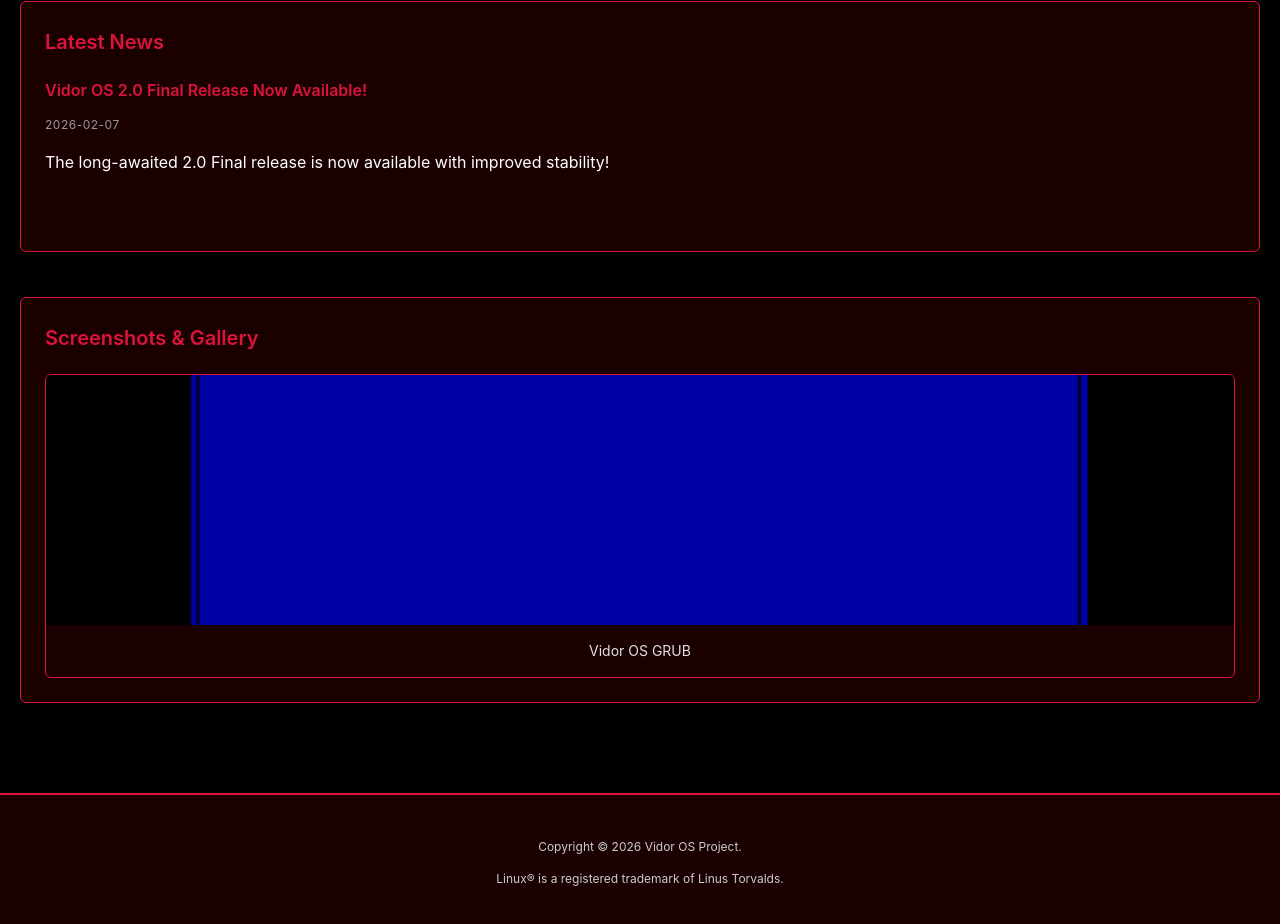
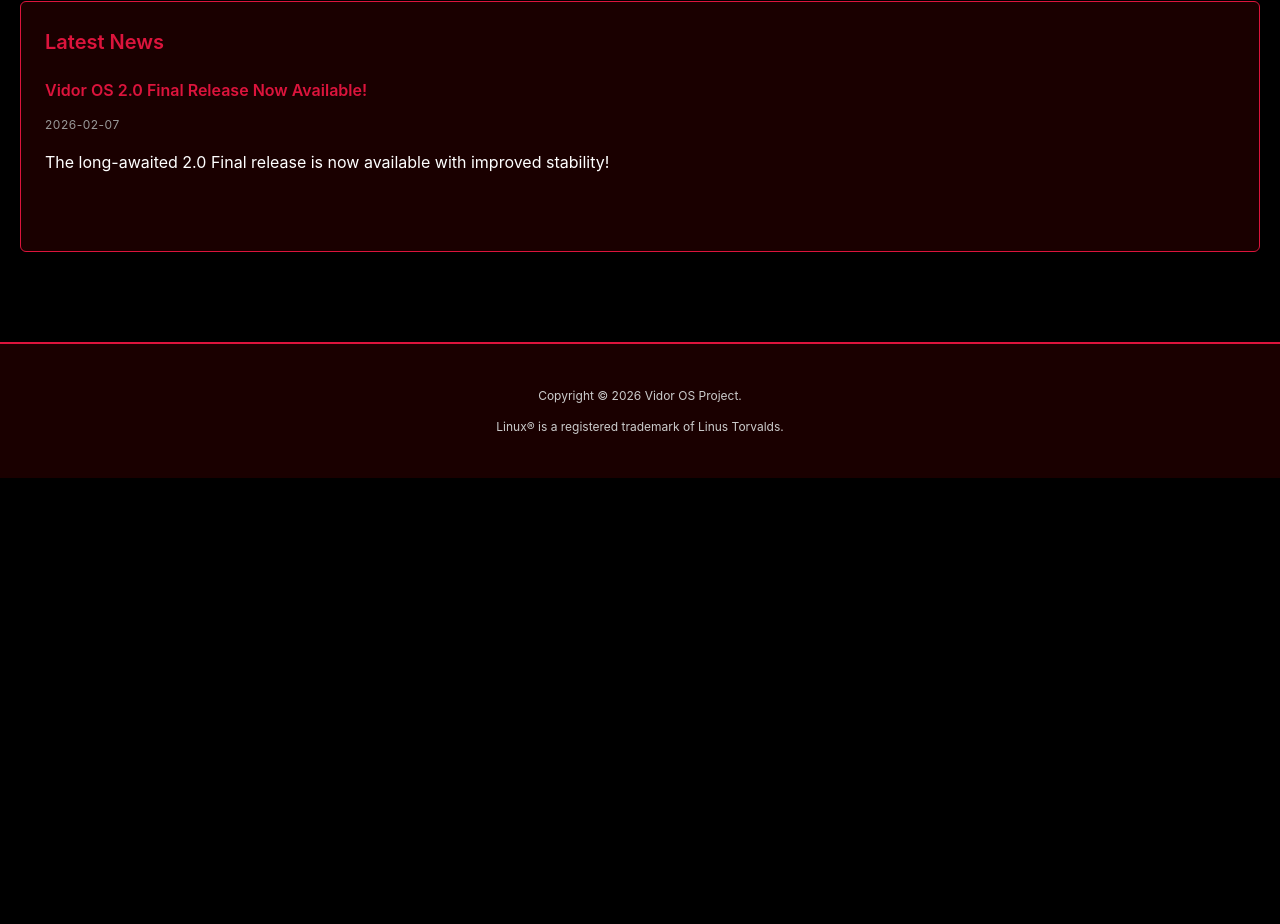
Before and after one commit to p1rater/vidor-website, a plain HTML site: page index.html in a window 1280 px wide. Shown: the part 638-1562 px from the top of the page. After the commit the page ends 1116 px from the top, so only its background shows below. Drawn offline with Linux system fonts and the light colour scheme.

Commit message:
Vidor OS Website Update

```diff
--- a/index.html
+++ b/index.html
@@ -334,16 +334,7 @@
             </div>
         </div>
 
-        <div class="box">
-            <h3>Screenshots & Gallery</h3>
-            <div class="gallery">
-                <div class="gallery-item">
-                    <img src="assets/Ekran görüntüsü 2026-02-07 012359.png" alt="Vidor OS Screenshot 1">
-                    <div class="gallery-item-caption">Vidor OS GRUB</div>
-                </div>
             </div>
-        </div>
-    </div>
 
     <div id="footer">
         <p>Copyright © 2026 Vidor OS Project.</p>
```
